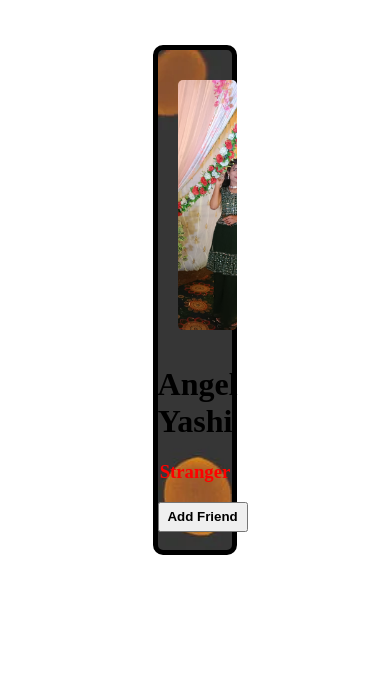
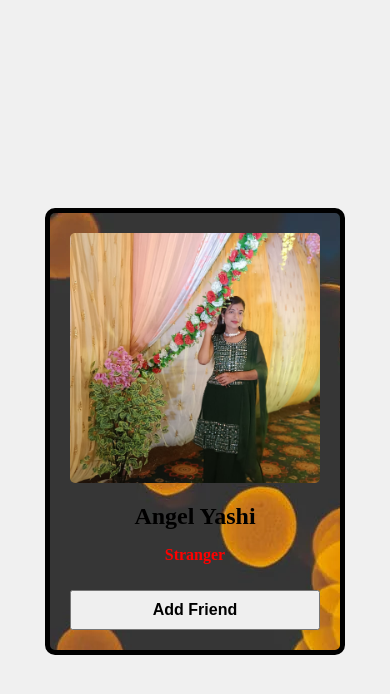
Before and after one commit to kavitaprajapati2004/Angel, a plain HTML site: page index.html in a window 390 px wide. Drawn offline with Linux system fonts and the light colour scheme.

Commit message:
Add files via upload

```diff
--- a/index.html
+++ b/index.html
@@ -3,50 +3,71 @@
 <head>
     <meta charset="UTF-8">
     <meta name="viewport" content="width=device-width, initial-scale=1.0">
-    <title>Document</title>
+    <title>Responsive Design</title>
     <style>
-        #Angel{
+        body {
+            display: flex;
+            justify-content: center;
+            align-items: center;
+            min-height: 100vh;
+            margin: 0;
+            background-color: #f0f0f0;
+        }
+        #Angel {
             background-image: url(bg.webp);
-            /* color: rgb(6, 187, 187); */
-            height:500px;
-            width: 20%;
+            height: auto;
+            width: 80%;
+            max-width: 300px;
             border-radius: 10px;
             margin-top: 10%;
             border: 5px solid black;
             text-align: center;
+            padding: 20px;
+            box-sizing: border-box;
         }
-        #Angel:hover{
-            transform: scale(1.1);
-            box-shadow: 10px 20px 20px rgb(65, 65, 56);
+        #Angel:hover {
+            transform: scale(1.05);
+            box-shadow: 10px 20px 20px rgba(65, 65, 56, 0.8);
         }
-        img:hover{
-                box-shadow: 10px 10px 10px rgb(78, 74, 60);
-                transform: scale(1.1); /* Image ko zoom karein */
-                /* opacity: 1; */
-        }
-        img{
-            color: aqua;
-            height: 250px;
-            margin: 30px 30px 10px 20px;
-            object-position: center;
-            width: 80%;
+        img {
+            height: auto;
+            width: 100%;
+            max-height: 250px;
             object-fit: cover;
             border-radius: 5px;
-            /* background-color: aqua; */
         }
-        body{
-            align-items: center;
-            justify-content: center;
-            display: flex;
-            /* background-color: blue; */
+        img:hover {
+            box-shadow: 10px 10px 10px rgba(78, 74, 60, 0.8);
+            transform: scale(1.05);
         }
-        button{
-            height: 30px;
-            width: 90px;
+        button {
+            height: 40px;
+            width: 100%;
             font-weight: bold;
+            margin-top: 10px;
         }
-        h3{
+        h3 {
             color: red;
+        }
+        @media (max-width: 600px) {
+            #Angel {
+                width: 90%;
+                margin-top: 5%;
+            }
+            h1 {
+                font-size: 1.5rem;
+            }
+            h3 {
+                font-size: 1rem;
+            }
+            button {
+                font-size: 1rem;
+            }
+        }
+        @media (min-width: 601px) and (max-width: 1024px) {
+            #Angel {
+                width: 60%;
+            }
         }
     </style>
 </head>
@@ -57,25 +78,23 @@
         <h3>Stranger</h3>
         <button>Add Friend</button>
     </div>
-
-</body>
     <script>
         let btn = document.querySelector("button");
         let tag = document.querySelector("h3");
         let check = 0;
-    btn.addEventListener("click",function(){
-    if(check == 0){
-        tag.innerHTML="Friend";
-        tag.style.color="rgb(243, 176, 8)";
-        btn.innerHTML ="Remove";
-        check=1;
-    }else{
-        tag.innerHTML="Stranger";
-        tag.style.color="red";
-        btn.innerHTML ="Add Friend";
+        btn.addEventListener("click", function () {
+            if (check === 0) {
+                tag.innerHTML = "Friend";
+                tag.style.color = "rgb(243, 176, 8)";
+                btn.innerHTML = "Remove";
+                check = 1;
+            } else {
+                tag.innerHTML = "Stranger";
+                tag.style.color = "red";
+                btn.innerHTML = "Add Friend";
                 check = 0;
-
             }
-    })
+        });
     </script>
+</body>
 </html>
```
Lines whose indentation alone changed are shown as unchanged.
